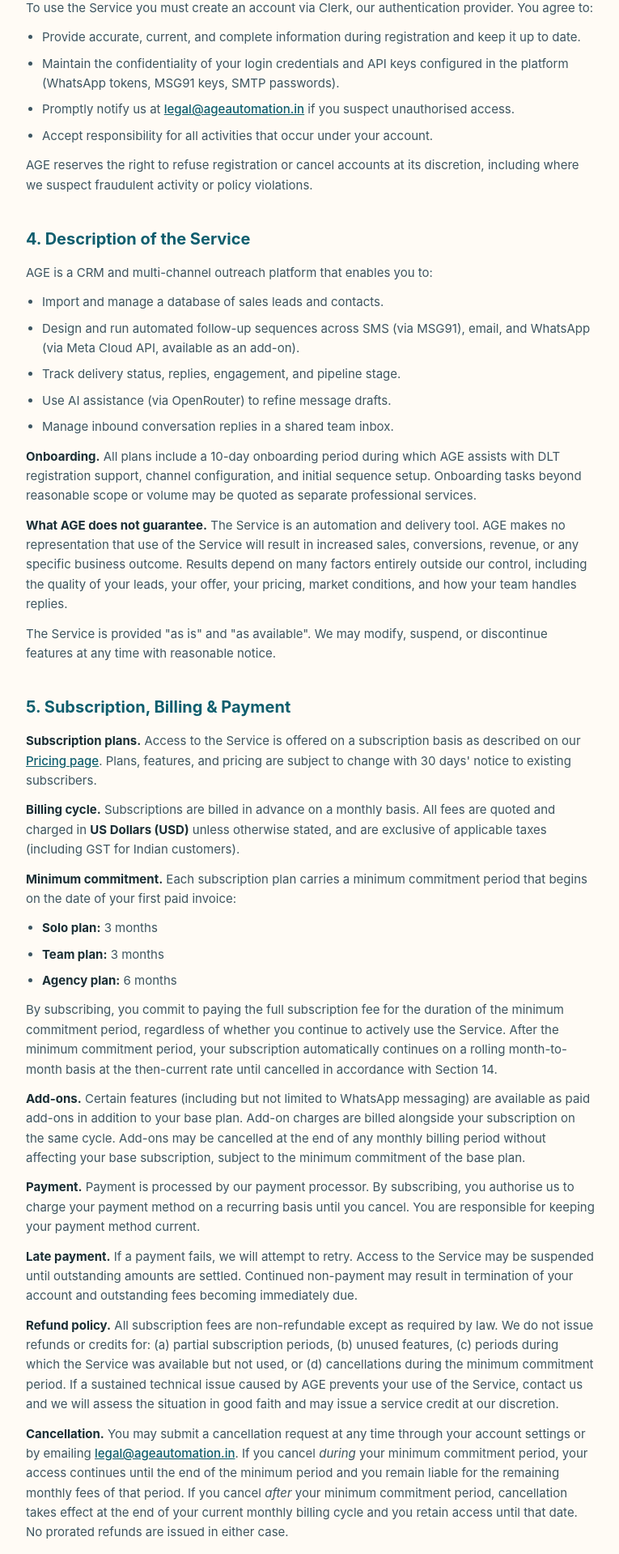
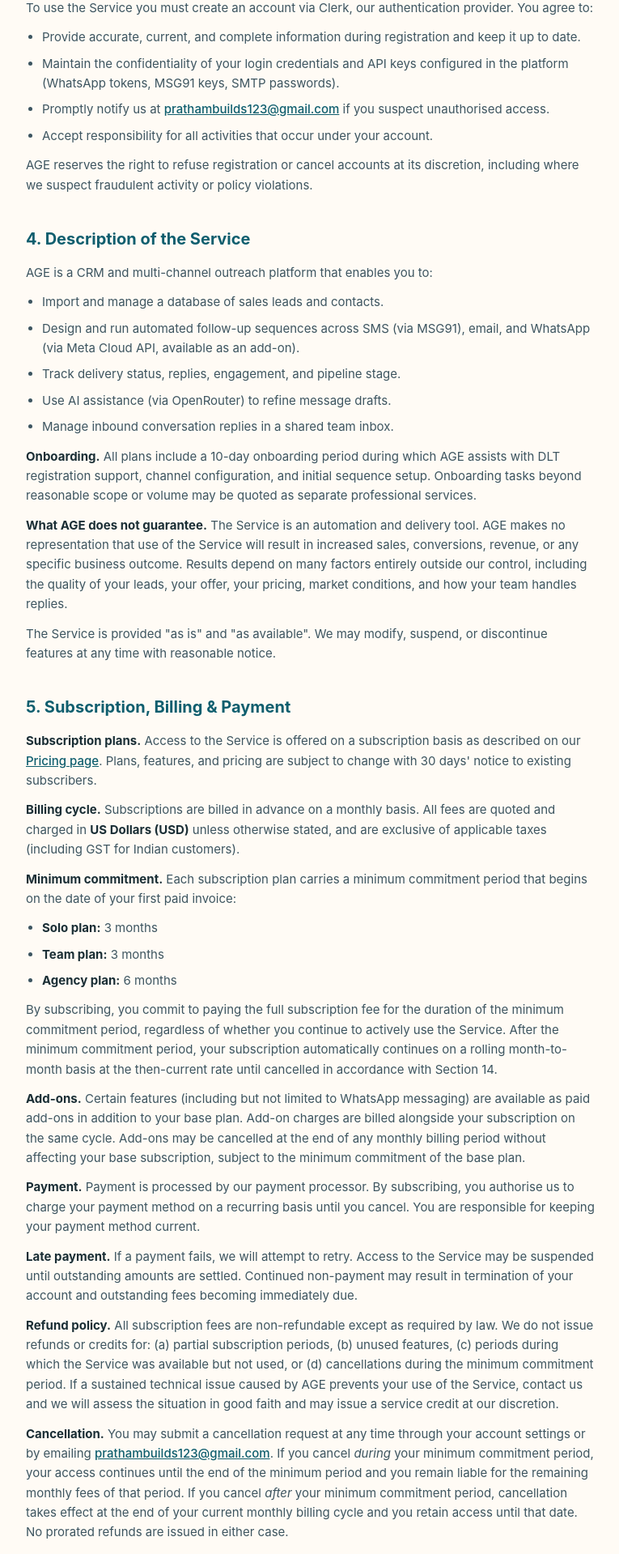
Before and after one commit to Pratham0-7/AutoGrowEcoFrontend, a React (Vite) app: page /terms in a window 1280 px wide. Shown: the part 1500-3419 px from the top of the page at 81% size, without its empty margins (256-1021 px from the left). Built offline with nearby package versions, Linux system fonts and the light colour scheme; no server answers.

Commit message:
added right emails for terms

```diff
--- a/src/components/TermsAndConditions.jsx
+++ b/src/components/TermsAndConditions.jsx
@@ -115,7 +115,7 @@
           <ul className="list-disc space-y-2 pl-5">
             <li>Provide accurate, current, and complete information during registration and keep it up to date.</li>
             <li>Maintain the confidentiality of your login credentials and API keys configured in the platform (WhatsApp tokens, MSG91 keys, SMTP passwords).</li>
-            <li>Promptly notify us at <a href="mailto:legal@ageautomation.in" className="font-medium underline" style={{ color: TEAL }}>legal@ageautomation.in</a> if you suspect unauthorised access.</li>
+            <li>Promptly notify us at <a href="mailto:prathambuilds123@gmail.com" className="font-medium underline" style={{ color: TEAL }}>prathambuilds123@gmail.com</a> if you suspect unauthorised access.</li>
             <li>Accept responsibility for all activities that occur under your account.</li>
           </ul>
           <p>AGE reserves the right to refuse registration or cancel accounts at its discretion, including where we suspect fraudulent activity or policy violations.</p>
@@ -156,7 +156,7 @@
 
           <p><strong className="text-[#1A2E35]">Refund policy.</strong> All subscription fees are non-refundable except as required by law. We do not issue refunds or credits for: (a) partial subscription periods, (b) unused features, (c) periods during which the Service was available but not used, or (d) cancellations during the minimum commitment period. If a sustained technical issue caused by AGE prevents your use of the Service, contact us and we will assess the situation in good faith and may issue a service credit at our discretion.</p>
 
-          <p><strong className="text-[#1A2E35]">Cancellation.</strong> You may submit a cancellation request at any time through your account settings or by emailing <a href="mailto:legal@ageautomation.in" className="font-medium underline" style={{ color: TEAL }}>legal@ageautomation.in</a>. If you cancel <em>during</em> your minimum commitment period, your access continues until the end of the minimum period and you remain liable for the remaining monthly fees of that period. If you cancel <em>after</em> your minimum commitment period, cancellation takes effect at the end of your current monthly billing cycle and you retain access until that date. No prorated refunds are issued in either case.</p>
+          <p><strong className="text-[#1A2E35]">Cancellation.</strong> You may submit a cancellation request at any time through your account settings or by emailing <a href="mailto:prathambuilds123@gmail.com" className="font-medium underline" style={{ color: TEAL }}>prathambuilds123@gmail.com</a>. If you cancel <em>during</em> your minimum commitment period, your access continues until the end of the minimum period and you remain liable for the remaining monthly fees of that period. If you cancel <em>after</em> your minimum commitment period, cancellation takes effect at the end of your current monthly billing cycle and you retain access until that date. No prorated refunds are issued in either case.</p>
 
           <p><strong className="text-[#1A2E35]">Third-party costs.</strong> Message delivery costs (MSG91 SMS credits, Meta WhatsApp conversation charges, SMTP costs) are not included in AGE's subscription fee and are billed separately by the respective provider under your own account with them.</p>
         </Section>
@@ -265,7 +265,7 @@
 
         <Section title="15. Governing Law & Dispute Resolution">
           <p>These Terms are governed by and construed in accordance with the laws of India, without regard to conflict of law principles.</p>
-          <p><strong className="text-[#1A2E35]">Informal resolution first.</strong> Before commencing formal proceedings, you agree to contact us at <a href="mailto:legal@ageautomation.in" className="font-medium underline" style={{ color: TEAL }}>legal@ageautomation.in</a> and give us 30 days to resolve the dispute informally.</p>
+          <p><strong className="text-[#1A2E35]">Informal resolution first.</strong> Before commencing formal proceedings, you agree to contact us at <a href="mailto:prathambuilds123@gmail.com" className="font-medium underline" style={{ color: TEAL }}>prathambuilds123@gmail.com</a> and give us 30 days to resolve the dispute informally.</p>
           <p><strong className="text-[#1A2E35]">Jurisdiction.</strong> If the dispute cannot be resolved informally, both parties submit to the exclusive jurisdiction of the courts at <strong className="text-[#1A2E35]">Bhopal, Madhya Pradesh, India</strong>.</p>
           <p><strong className="text-[#1A2E35]">Consumer rights.</strong> Nothing in these Terms limits any rights you may have under the Consumer Protection Act, 2019 or other mandatory consumer protection laws.</p>
         </Section>
@@ -291,7 +291,7 @@
             style={{ borderColor: `${TEAL}30`, background: `${TEAL}08` }}
           >
             <p className="font-bold" style={{ color: DARK }}>Automated Growth Ecosystem</p>
-            <p className="mt-1 text-[#3D5560]">Email: <a href="mailto:legal@ageautomation.in" className="font-medium underline" style={{ color: TEAL }}>legal@ageautomation.in</a></p>
+            <p className="mt-1 text-[#3D5560]">Email: <a href="mailto:prathambuilds123@gmail.com" className="font-medium underline" style={{ color: TEAL }}>prathambuilds123@gmail.com</a></p>
             <p className="text-[#3D5560]">Website: <span style={{ color: TEAL }}>ageautomation.in</span></p>
             <p className="text-[#3D5560]">Jurisdiction: Bhopal, Madhya Pradesh, India</p>
           </div>
```
